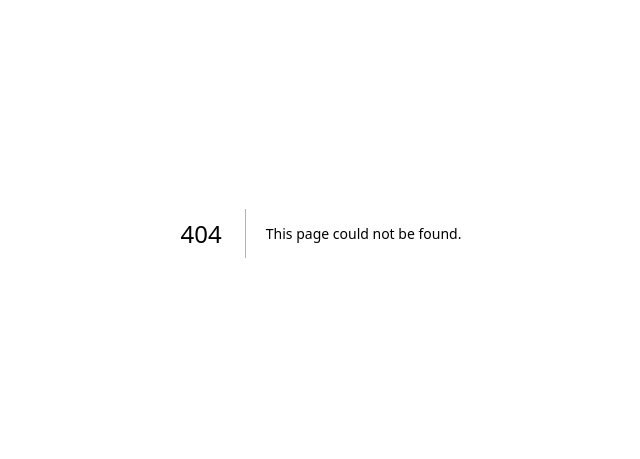
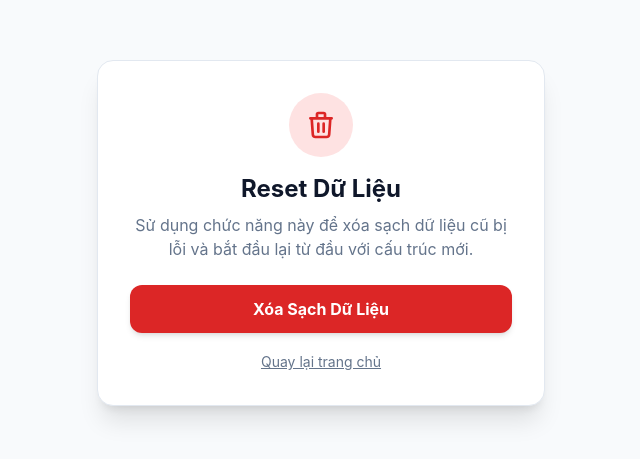
Before and after one commit to maitukhanh/my-items, a Next.js app: page /setup in a window 1280 px wide. Before the commit this address had no page. Shown: the part 167-626 px from the top of the page, without its empty margins (319-959 px from the left). Built offline with nearby package versions, Linux system fonts and the light colour scheme.

Commit message:
Feat: Force add Setup Page and Reset API

```diff
--- /dev/null
+++ b/src/app/api/setup/reset/route.ts
@@ -0,0 +1,18 @@
+import { NextResponse } from "next/server";
+import { PrismaClient } from "@prisma/client";
+
+const prisma = new PrismaClient();
+
+export async function POST() {
+    try {
+        // Force delete all data
+        // Order matters: Items (FK) then Locations
+        await prisma.item.deleteMany({});
+        await prisma.location.deleteMany({});
+
+        return NextResponse.json({ message: "Database reset successfully! All items and locations deleted." });
+    } catch (error) {
+        console.error("Reset error:", error);
+        return NextResponse.json({ error: String(error) }, { status: 500 });
+    }
+}
--- /dev/null
+++ b/src/app/setup/page.tsx
@@ -0,0 +1,68 @@
+"use client";
+
+import { useState } from "react";
+import { useRouter } from "next/navigation";
+
+export default function SetupPage() {
+    const router = useRouter();
+    const [isLoading, setIsLoading] = useState(false);
+    const [message, setMessage] = useState("");
+
+    const handleReset = async () => {
+        if (!confirm("CẢNH BÁO: Hành động này sẽ xóa TOÀN BỘ dữ liệu (Items & Locations). Bạn có chắc chắn không?")) return;
+
+        setIsLoading(true);
+        setMessage("");
+
+        try {
+            const res = await fetch("/api/setup/reset", { method: "POST" });
+            const data = await res.json();
+
+            if (res.ok) {
+                setMessage("✅ Đã xóa dữ liệu thành công! Đang chuyển hướng...");
+                setTimeout(() => router.push("/locations"), 2000);
+            } else {
+                setMessage(`❌ Lỗi: ${data.error}`);
+            }
+        } catch (err) {
+            setMessage("❌ Lỗi kết nối server");
+        } finally {
+            setIsLoading(false);
+        }
+    };
+
+    return (
+        <div className="min-h-screen flex items-center justify-center bg-slate-50 p-4">
+            <div className="max-w-md w-full bg-white rounded-2xl shadow-xl p-8 text-center border border-slate-200">
+                <div className="w-16 h-16 bg-red-100 rounded-full flex items-center justify-center mx-auto mb-4">
+                    <svg className="w-8 h-8 text-red-600" fill="none" stroke="currentColor" viewBox="0 0 24 24">
+                        <path strokeLinecap="round" strokeLinejoin="round" strokeWidth={2} d="M19 7l-.867 12.142A2 2 0 0116.138 21H7.862a2 2 0 01-1.995-1.858L5 7m5 4v6m4-6v6m1-10V4a1 1 0 00-1-1h-4a1 1 0 00-1 1v3M4 7h16" />
+                    </svg>
+                </div>
+
+                <h1 className="text-2xl font-bold text-slate-900 mb-2">Reset Dữ Liệu</h1>
+                <p className="text-slate-500 mb-6">
+                    Sử dụng chức năng này để xóa sạch dữ liệu cũ bị lỗi và bắt đầu lại từ đầu với cấu trúc mới.
+                </p>
+
+                {message && (
+                    <div className={`p-3 rounded-lg mb-4 text-sm font-medium ${message.startsWith("✅") ? "bg-emerald-50 text-emerald-700" : "bg-red-50 text-red-700"}`}>
+                        {message}
+                    </div>
+                )}
+
+                <button
+                    onClick={handleReset}
+                    disabled={isLoading}
+                    className="w-full py-3 px-4 bg-red-600 hover:bg-red-700 text-white font-bold rounded-xl transition-all shadow-md disabled:opacity-50 disabled:cursor-not-allowed"
+                >
+                    {isLoading ? "Đang xử lý..." : "Xóa Sạch Dữ Liệu"}
+                </button>
+
+                <div className="mt-4">
+                    <a href="/" className="text-sm text-slate-500 hover:text-slate-700 underline">Quay lại trang chủ</a>
+                </div>
+            </div>
+        </div>
+    );
+}
```
